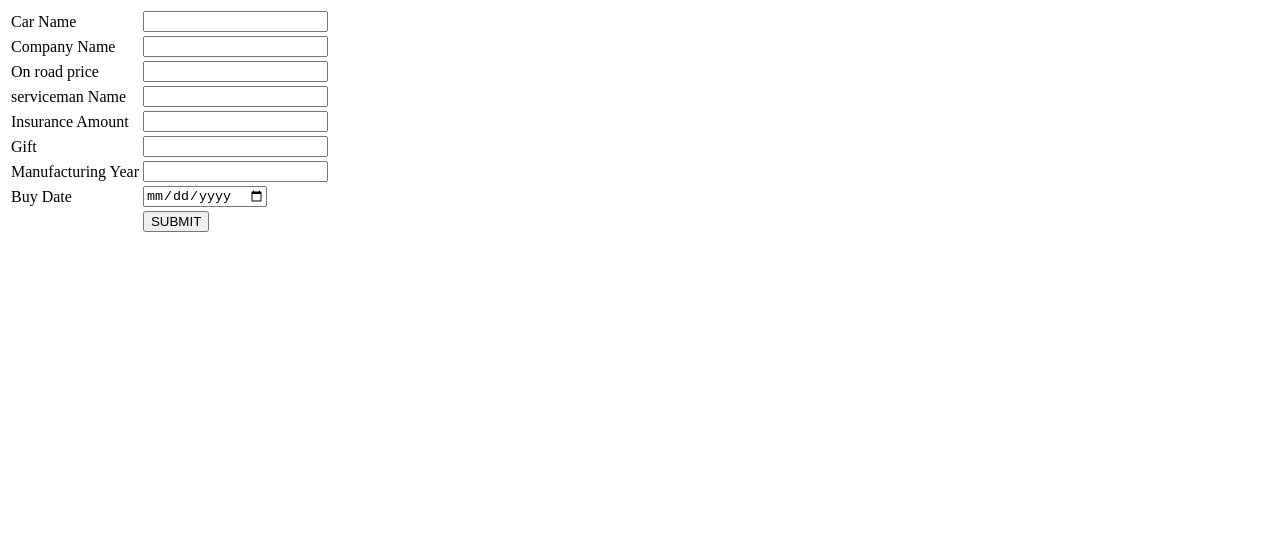
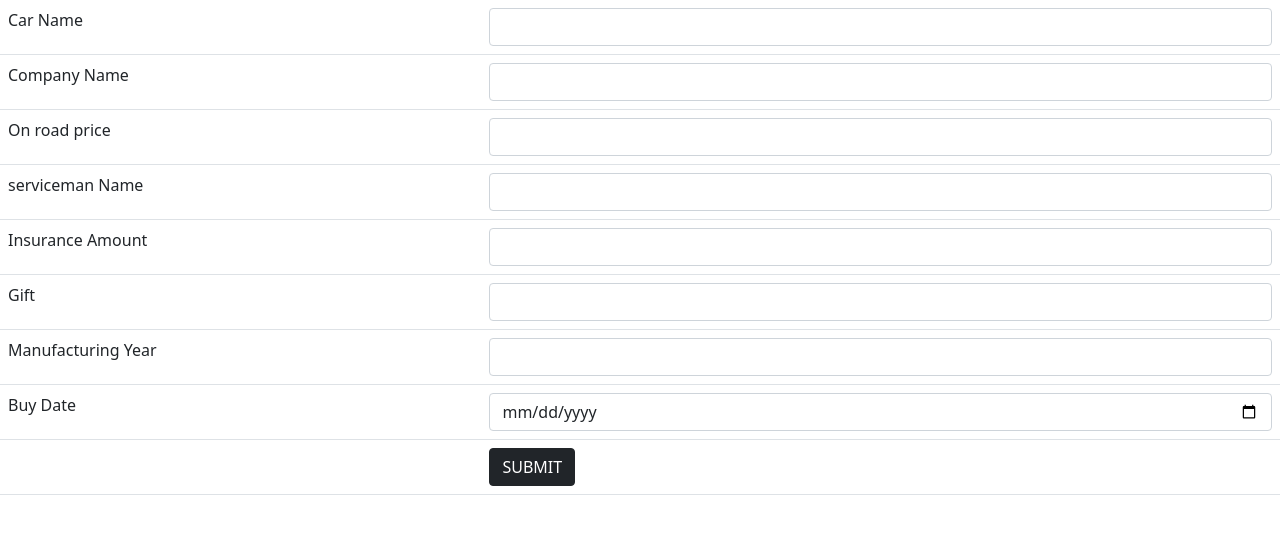
Before and after one commit to Jibi18/showroom, a plain HTML site: page index.html in a window 1280 px wide. Drawn offline with nearby package versions, Linux system fonts and the light colour scheme.

Commit message:
button colour changed

```diff
--- a/index.html
+++ b/index.html
@@ -1,6 +1,7 @@
 <!DOCTYPE html>
 <html lang="en">
 <head>
+    <link href="https://cdn.jsdelivr.net/npm/bootstrap@5.0.0-beta2/dist/css/bootstrap.min.css" rel="stylesheet" integrity="sha384-BmbxuPwQa2lc/FVzBcNJ7UAyJxM6wuqIj61tLrc4wSX0szH/Ev+nYRRuWlolflfl" crossorigin="anonymous">
     <meta charset="UTF-8">
     <meta http-equiv="X-UA-Compatible" content="IE=edge">
     <meta name="viewport" content="width=device-width, initial-scale=1.0">
@@ -42,7 +43,7 @@
         </tr>
         <tr>
             <td></td>
-            <td><button class="btn btn-light">SUBMIT</button></td>
+            <td><button class="btn btn-dark">SUBMIT</button></td>
         </tr>
     </table>
 </body>
```
